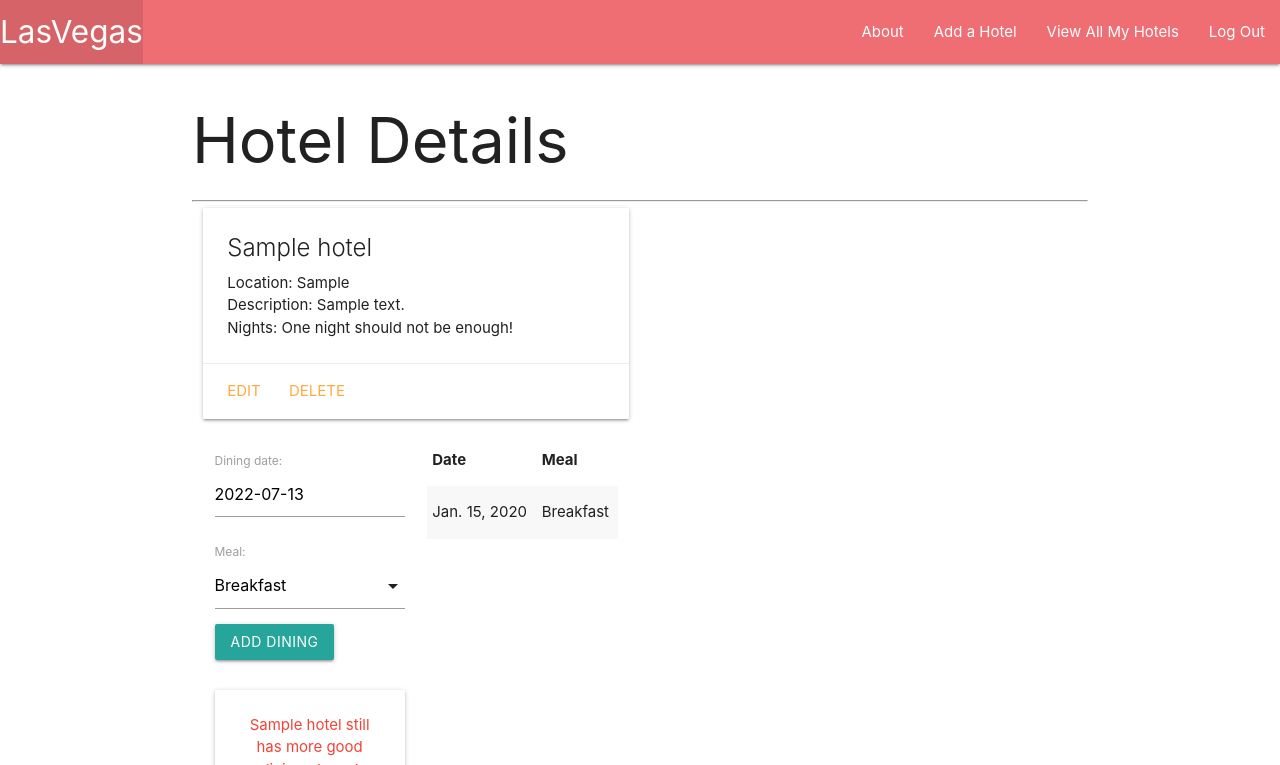
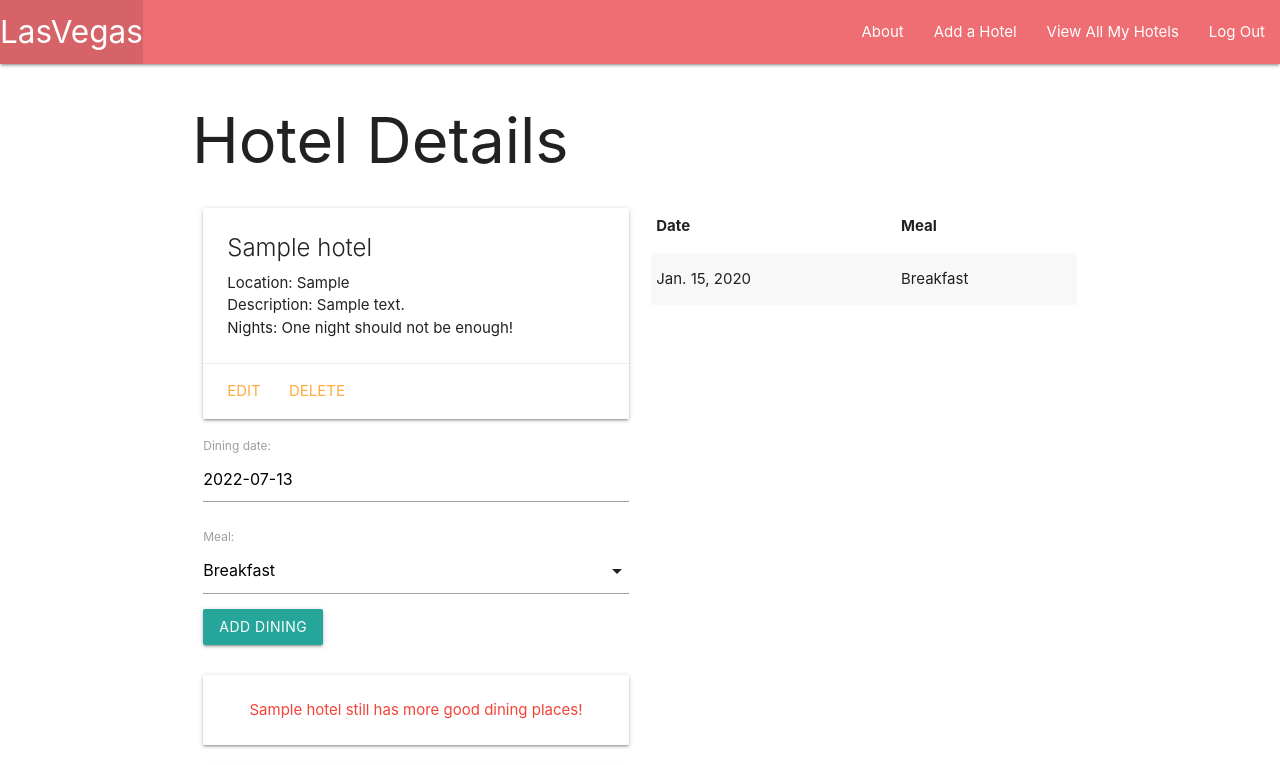
Before and after one commit to gotslaqks12/Lasvegas, a Django app: page /hotels/1/ in a window 1280 px wide. Shown: the top 765 px of the page. Run offline with Django 4.2, Linux system fonts and the light colour scheme; a user stored in the database is signed in; tables that the repository leaves empty hold one stand-in row (values such as "Sample post").

Commit message:
all function added

```diff
--- a/main_app/templates/hotels/detail.html
+++ b/main_app/templates/hotels/detail.html
@@ -20,7 +20,6 @@
             <a href="{% url 'hotels_delete' hotel.id %}">Delete</a>
         </div>
       </div>
-        <div class="col s6">
       <form action="{% url 'add_dining' hotel.id %}" method="post">
         {% csrf_token %} {{ dining_form.as_p }}
         <input type="submit" class="btn" value="Add Dining" />
```
Lines whose indentation alone changed are shown as unchanged.
